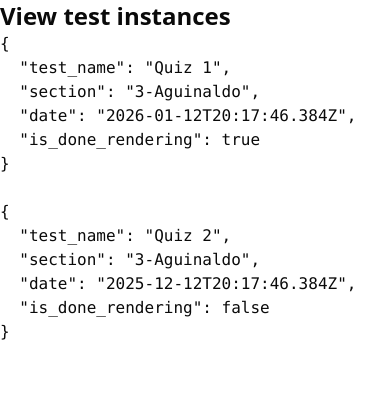
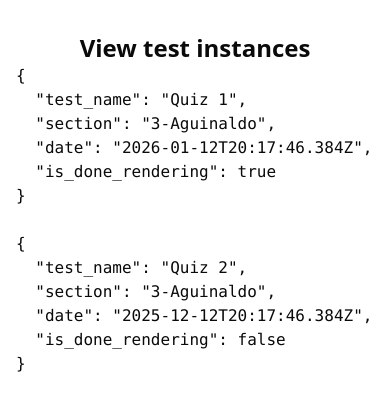
Before and after one commit to JoseTomanan/S3LAB-ai-grading, a SvelteKit app in the folder app/frontend/: page / in a window 390 px wide. Shown: the top 410 px of the page. Built offline with nearby package versions, Linux system fonts and the light colour scheme.

Commit message:
feat: center h1; add (mobile-friendly) padding

```diff
--- a/app/frontend/src/app.css
+++ b/app/frontend/src/app.css
@@ -119,13 +119,17 @@
   * {
     @apply border-border outline-ring/50;
   }
+
   body {
     @apply bg-background text-foreground;
+    @apply mt-[2em];
+    @apply mx-[1em];
   }
 
 	h1 {
 		@apply text-2xl;
 		font-weight: bold;
+    text-align: center;
 	}
 }
 
```
